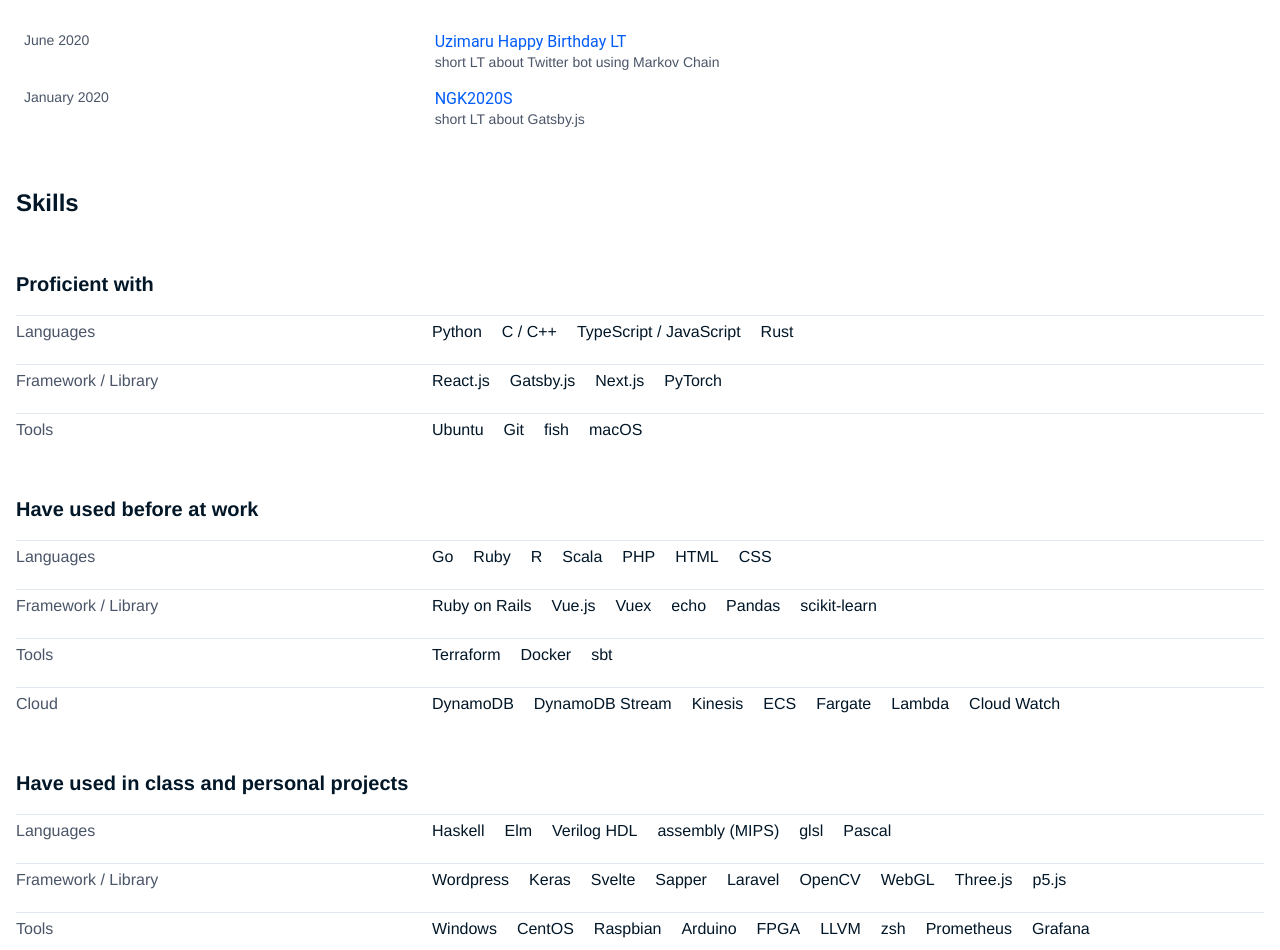
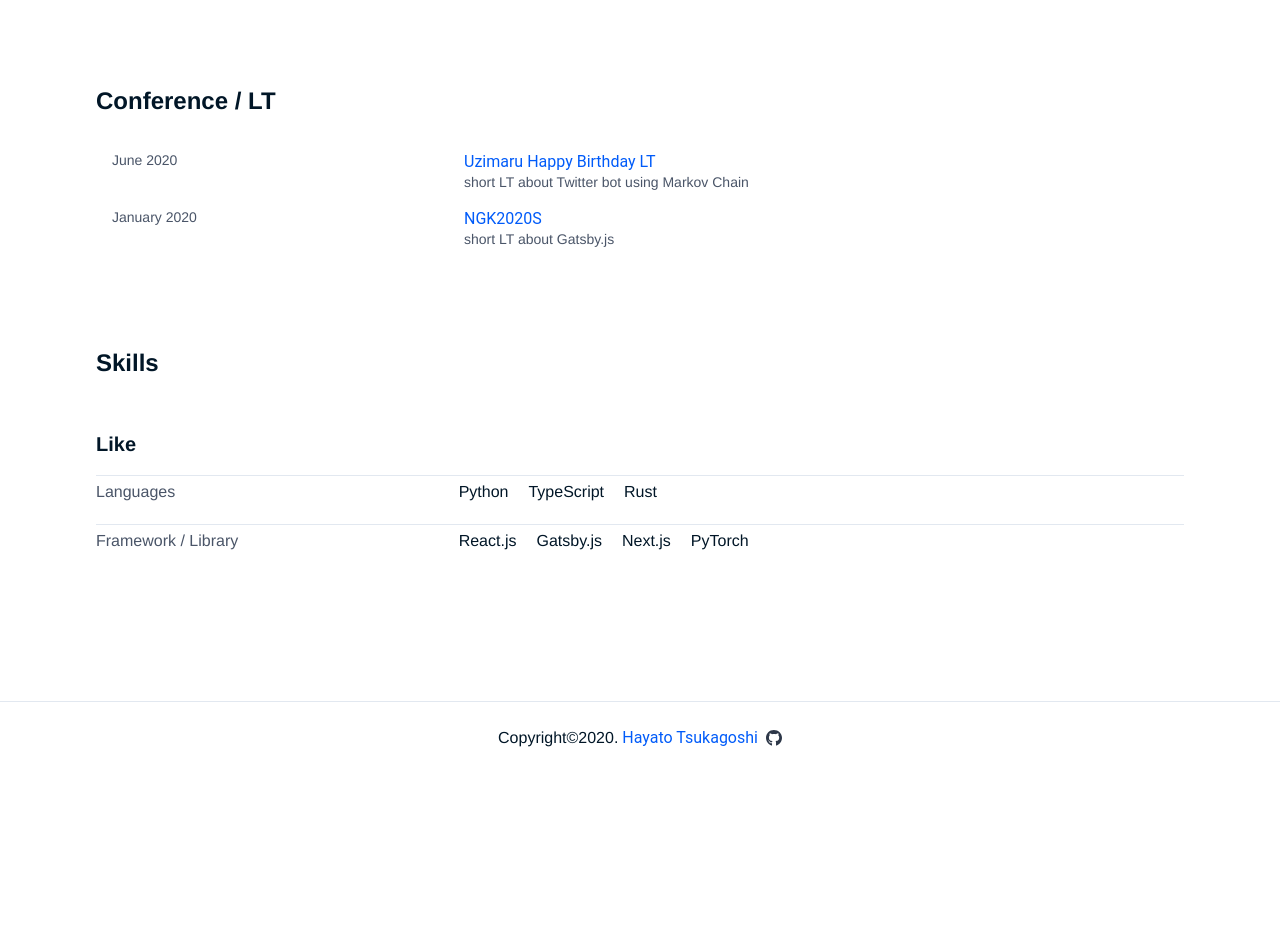
Before and after one commit to hppRC/hppRC.github.io, a Next.js app: page /experience in a window 1280 px wide. Shown: the part 562-1512 px from the top of the page. After the commit the page ends 1336 px from the top, so only its background shows below. Built offline with nearby package versions, Linux system fonts and the light colour scheme.

Commit message:
:art: Update experiences and tweak styles

```diff
--- a/src/components/organized-resource.tsx
+++ b/src/components/organized-resource.tsx
@@ -6,7 +6,7 @@ type InnerProps = {
 };
 
 export const OrganizedResource: React.FCX<InnerProps> = ({ resource: { title, period, text, relatedLink }, bold }) => (
-  <li className='my-3 lg:my-4 flex flex-col lg:flex-row'>
+  <li className='my-4 lg:my-4 flex flex-col lg:flex-row'>
     <p className='leading-tight lg:leading-snug text-xs lg:text-sm lg:w-1/3 text-gray-700 '>{period}</p>
     <div className='lg:w-2/3'>
       <h3 className={`leading-tight lg:leading-snug text-sm lg:text-base ${bold ? `font-bold` : ``}`}>
@@ -23,7 +23,7 @@ type Props = {
 };
 
 export const OrganizedResources: React.FCX<Props> = ({ resources, className, bold }) => (
-  <ul className={`p-1 lg:p-2 ${className}`}>
+  <ul className={`p-2 lg:p-4 ${className}`}>
     {resources.map((resource) => (
       <OrganizedResource resource={resource} key={resource.title + resource.period} bold={bold} />
     ))}
--- a/src/components/resources-section.tsx
+++ b/src/components/resources-section.tsx
@@ -7,7 +7,7 @@ type Props = {
 };
 
 export const ResourcesSection: React.FCX<Props> = ({ resources, title, className, bold }) => (
-  <section className={`my-4 lg:my-8 ${className}`}>
+  <section className={`my-8 lg:my-16 ${className}`}>
     <h2 className='font-bold text-xl lg:text-2xl'>{title}</h2>
     <OrganizedResources resources={resources} bold={bold} />
   </section>
--- a/src/layouts/header.tsx
+++ b/src/layouts/header.tsx
@@ -16,7 +16,7 @@ const Tab: React.FCX<Props> = ({ name, href, className, onClick }) => {
   return (
     <li className={`${className} text-sm lg:text-base hover:opacity-50 transition-opacity duration-100 ease-in-out`}>
       <Link href={href}>
-        <button type='button' className={isActive ? activeClassName : nonActiveClassName} onClick={onClick}>
+        <button type='button' className={`mb-4 ${isActive ? activeClassName : nonActiveClassName}`} onClick={onClick}>
           {name}
         </button>
       </Link>
--- a/src/layouts/index.tsx
+++ b/src/layouts/index.tsx
@@ -6,7 +6,7 @@ import { Header } from './header';
 const Component: React.FCX = ({ children }) => (
   <div className='flex flex-col min-h-screen pointer-events-none'>
     <Header />
-    <main className='flex-1 max-w-screen-xl w-full mx-auto pointer-events-auto p-2 pt-12 lg:pt-16 lg:px-4'>
+    <main className='flex-1 max-w-screen-xl w-full mx-auto pointer-events-auto p-4 pt-12 sm:p-12 lg:p-20 xl:p-24'>
       {children}
     </main>
     <Footer />
--- a/src/pages/experience.tsx
+++ b/src/pages/experience.tsx
@@ -32,33 +32,32 @@ type Skill = {
 };
 
 const skillsResources: { [key: string]: Skill } = {
-  'Proficient with': {
-    Languages: [`Python`, `C / C++`, `TypeScript / JavaScript`, `Rust`],
+  Like: {
+    Languages: [`Python`, `TypeScript`, `Rust`],
     'Framework / Library': [`React.js`, `Gatsby.js`, `Next.js`, `PyTorch`],
-    Tools: [`Ubuntu`, `Git`, `fish`, `macOS`],
   },
-  'Have used before at work': {
-    Languages: [`Go`, `Ruby`, `R`, `Scala`, `PHP`, `HTML`, `CSS`],
-    'Framework / Library': [`Ruby on Rails`, `Vue.js`, `Vuex`, `echo`, `Pandas`, `scikit-learn`],
-    Tools: [`Terraform`, `Docker`, `sbt`],
-    Cloud: [`DynamoDB`, `DynamoDB Stream`, `Kinesis`, `ECS`, `Fargate`, `Lambda`, `Cloud Watch`],
-  },
-  'Have used in class and personal projects': {
-    Languages: [`Haskell`, `Elm`, `Verilog HDL`, `assembly (MIPS)`, `glsl`, `Pascal`],
-    'Framework / Library': [
-      `Wordpress`,
-      `Keras`,
-      `Svelte`,
-      `Sapper`,
-      `Laravel`,
-      `OpenCV`,
-      `WebGL`,
-      `Three.js`,
-      `p5.js`,
-    ],
-    Tools: [`Windows`, `CentOS`, `Raspbian`, `Arduino`, `FPGA`, `LLVM`, `zsh`, `Prometheus`, `Grafana`],
-    Cloud: [`Firebase`, `Cloud Firestore`, `Firebase Authentication`, `Cloud SQL`, `Cloud Run`],
-  },
+  // 'Have used before at work': {
+  //   Languages: [`Go`, `Ruby`, `R`, `Scala`, `PHP`, `HTML`, `CSS`],
+  //   'Framework / Library': [`Ruby on Rails`, `Vue.js`, `Vuex`, `echo`, `Pandas`, `scikit-learn`],
+  //   Tools: [`Terraform`, `Docker`, `sbt`],
+  //   Cloud: [`DynamoDB`, `DynamoDB Stream`, `Kinesis`, `ECS`, `Fargate`, `Lambda`, `Cloud Watch`],
+  // },
+  // 'Have used in class and personal projects': {
+  //   Languages: [`Haskell`, `Elm`, `Verilog HDL`, `assembly (MIPS)`, `glsl`, `Pascal`],
+  //   'Framework / Library': [
+  //     `Wordpress`,
+  //     `Keras`,
+  //     `Svelte`,
+  //     `Sapper`,
+  //     `Laravel`,
+  //     `OpenCV`,
+  //     `WebGL`,
+  //     `Three.js`,
+  //     `p5.js`,
+  //   ],
+  //   Tools: [`Windows`, `CentOS`, `Raspbian`, `Arduino`, `FPGA`, `LLVM`, `zsh`, `Prometheus`, `Grafana`],
+  //   Cloud: [`Firebase`, `Cloud Firestore`, `Firebase Authentication`, `Cloud SQL`, `Cloud Run`],
+  // },
 };
 
 const Component: React.FCX = () => (
--- a/src/pages/index.tsx
+++ b/src/pages/index.tsx
@@ -52,6 +52,10 @@ const awardsHonorsResources: ReadonlyArray<Resource> = [
 
 const certificatesResources: ReadonlyArray<Resource> = [
   {
+    title: `Database Specialist Examination (DB)`,
+    period: `December 2020`,
+  },
+  {
     title: `TOEFL iBT`,
     text: `72 (Reading: 24, Listening 14, Speaking 16, Writing 18)`,
     period: `April 2020`,
@@ -63,7 +67,7 @@ const certificatesResources: ReadonlyArray<Resource> = [
   },
   {
     title: `Applied Information Technology Engineer Examination (AP)`,
-    period: `October 2019`,
+    period: `December 2019`,
   },
 ];
 
--- a/src/pages/links.tsx
+++ b/src/pages/links.tsx
@@ -7,6 +7,7 @@ const sorcialLinks = {
   AtCoder: { name: `hpp (rate: 1207)`, href: `https://atcoder.jp/users/hpp` },
   Wantedly: { name: `Hayato Tsukagoshi`, href: `https://en-jp.wantedly.com/users/107038522` },
   connpass: { name: `hppRC`, href: `https://connpass.com/user/hppRC/` },
+  speakerdeck: { name: `hpp`, href: `https://speakerdeck.com/hpprc` },
 } as const;
 
 const websiteLinks = {
@@ -46,6 +47,10 @@ const miscellaneousness: {
     'AI-SCHOLAR': [
       { title: `Author page`, href: `https://ai-scholar.tech/author/hpp` },
       {
+        title: `捨ててしまうのはもったいない！BERTの出力を組み合わせて文ベクトルを作るSBERT-WK`,
+        href: `https://ai-scholar.tech/articles/natural-language-processing/sbert-wk`,
+      },
+      {
         title: `Attentionの定説が覆る!? SYNTHESIZERが教えてくれるAttentionの可能性と未来`,
         href: `https://ai-scholar.tech/articles/transformer/attention-synthesizer`,
       },
@@ -66,6 +71,23 @@ const miscellaneousness: {
     ],
   },
   LT: {
+    'p1ass Happy Birthday LT': [
+      {
+        title: `LT Slides`,
+        name: `p1ass LT 特設サイトを支える技術`,
+        href: `https://speakerdeck.com/hpprc/p1ass-lt-hpp`,
+      },
+      {
+        title: `GitHub Repository`,
+        name: `nama-tamago.github.io/p1ass-lt-site/`,
+        href: `https://github.com/nama-tamago/p1ass-lt-site`,
+      },
+      {
+        title: `Site URL`,
+        name: `https://nama-tamago.github.io/p1ass-lt-site/`,
+        href: `https://nama-tamago.github.io/p1ass-lt-site/`,
+      },
+    ],
     'Uzimaru Happy Birthday LT': [
       {
         title: `LT Slides`,
@@ -138,7 +160,7 @@ const Component: React.FCX = () => (
                 {Object.entries(resources).map(([key, data]) => (
                   <li key={key} className='my-2 lg:my-4 lg:flex py-1 border-t w-full' id={`misc-${field}-${key}`}>
                     <h4 className='lg:w-1/3 truncate'>{key}</h4>
-                    <ul className='text-sm lg:text-base flex flex-col px-1 lg:w-2/3'>
+                    <ul className='text-sm lg:text-base flex flex-col p-1 lg:w-2/3'>
                       {data.map(({ title, href, name }) => (
                         <li key={title + href}>
                           <ExternalLink href={href} className='flex text-sm lg:text-base lg:mb-1'>
```
Also changed, not shown: next-env.d.ts (added).
